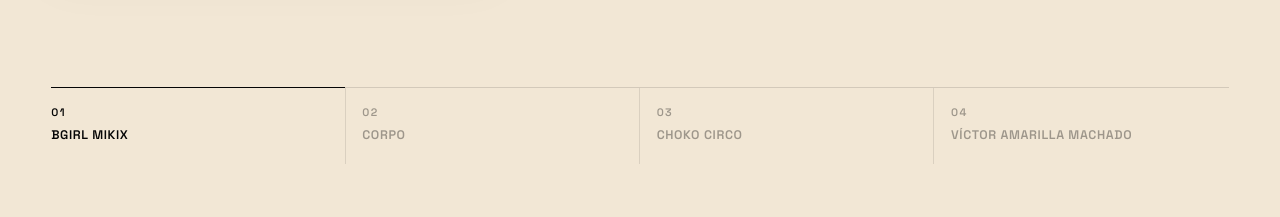
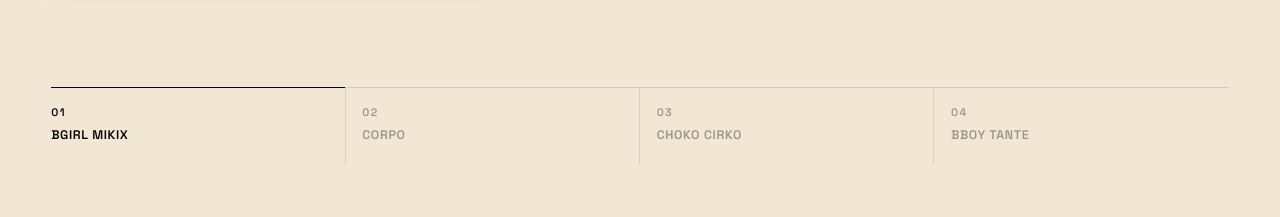
Before and after one commit to dianaSauval/Blow-Up, a React (Vite) app: page / in a window 1280 px wide. Shown: the part 3403-3620 px from the top of the page. Built offline with nearby package versions, Linux system fonts and the light colour scheme; a web font is replaced by a local one.

Commit message:
agregando bio

```diff
--- a/src/sections/About/About.jsx
+++ b/src/sections/About/About.jsx
@@ -53,22 +53,38 @@ const artists = [
 
   {
     id: "martin",
-    name: "Martin de Oña",
-    nickname: "Choko Circo",
+    name: "Martín Cruz de Oña",
+    nickname: "Choko Cirko",
     role: "Performer",
     image: null,
     imagePosition: "center center",
-    bio: null,
+    bio: [
+      `Martín Cruz de Oña, known as Choko Cirko, is a circus artist and performer specializing in acrobatics, balance and movement. His repertoire includes hand balancing, tightrope walking, unicycle, Cyr wheel and juggling, as well as partner and group acrobatics.`,
+
+      `He began training in artistic gymnastics from a very young age. His passion for movement later led him to discover the circus arts and explore a wide range of disciplines, including Breaking, skateboarding, surfing and climbing. Over the years, he has trained with national and international teachers, developing a technique rooted in strength, balance, precision and expressiveness.`,
+
+      `With more than ten years of experience as an international performer, Martín has travelled around the world taking part in festivals, circuses, street performances, theatre productions, cabarets and multidisciplinary stage projects. The diversity of experiences and encounters throughout his travels also led him to learn Italian, French, English and Portuguese, in addition to his native Spanish.`,
+
+      `His work is defined by versatility and a strong ability to adapt to both solo and ensemble productions. By combining different disciplines, he creates performances that are dynamic, highly physical and expressive.`,
+    ],
   },
 
   {
     id: "victor",
-    name: "Víctor Amarilla Machado",
-    nickname: "",
+    name: "Víctor Gabriel Amarilla Machado",
+    nickname: "Bboy Tante",
     role: "Performer",
     image: null,
     imagePosition: "center center",
-    bio: null,
+    bio: [
+      `Víctor Gabriel Amarilla Machado, known artistically as Bboy Tante, is a Breaking dancer, performer, contortionist and one of the leading figures of Abstract Style in Argentina.`,
+
+      `From an early age, he discovered that he had exceptional flexibility and body mobility. Through consistent practice and training, he transformed this natural ability into one of his main tools for artistic expression, developing a style defined by strong stage presence, elasticity and an ongoing exploration of the body's possibilities.`,
+
+      `He began dancing Breaking at the age of fourteen and has since developed much of his training independently, driven by a deep commitment to the discipline and a constant search for his own artistic identity. This exploration led him further into experimental and performance-based practices. What began as a passion gradually became a way of life and a language through which he explores movement, creativity and his own artistic identity.`,
+
+      `As an artist, he is known for his inventiveness and ability to create original ideas, combining practical experience with an extensive knowledge of the history of Breaking and dance. His work is driven by research and curiosity, constantly seeking new ways to interpret movement and transform his knowledge into personal, creative and distinctive artistic proposals.`,
+    ],
   },
 ];
 
```
